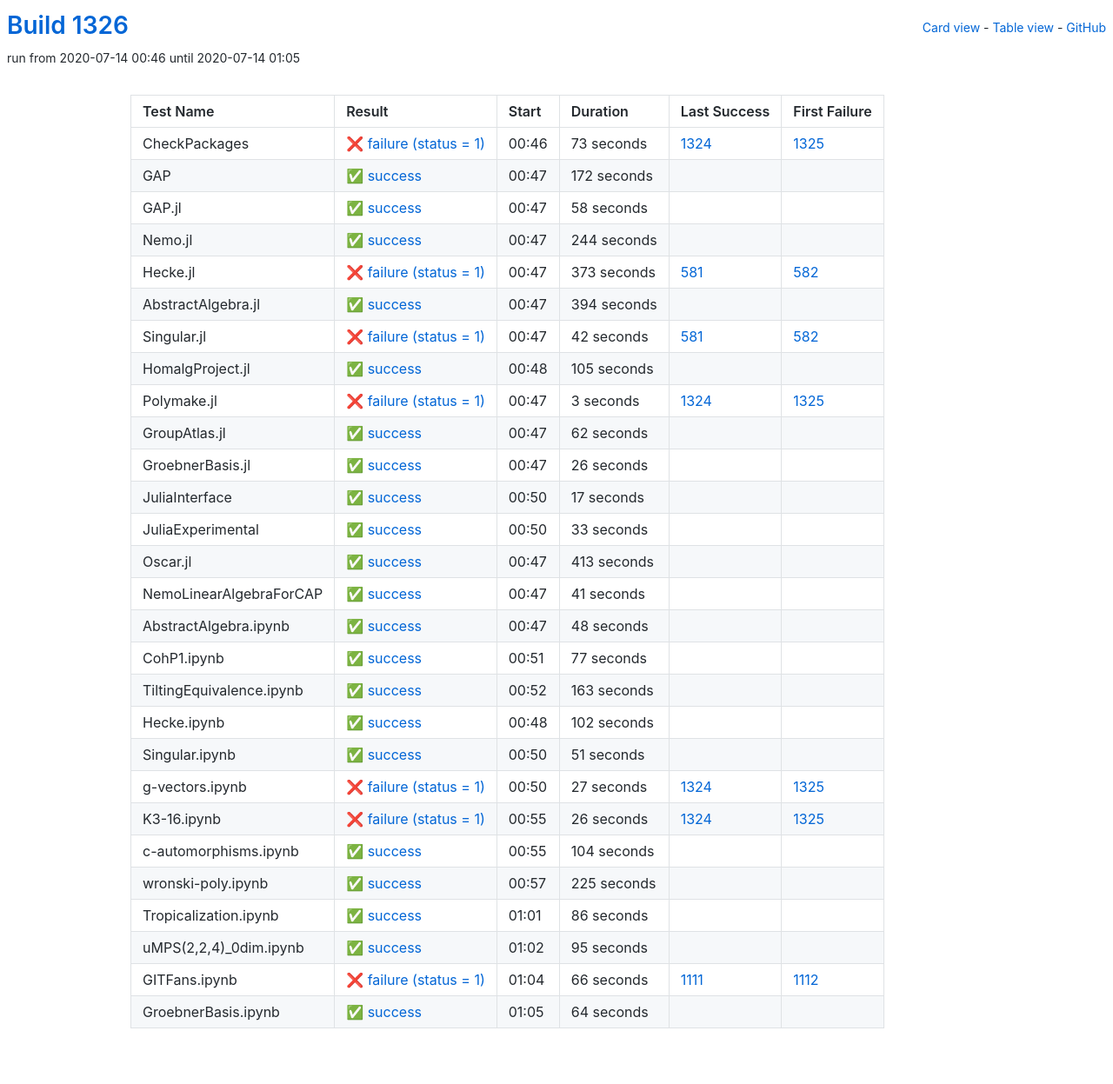
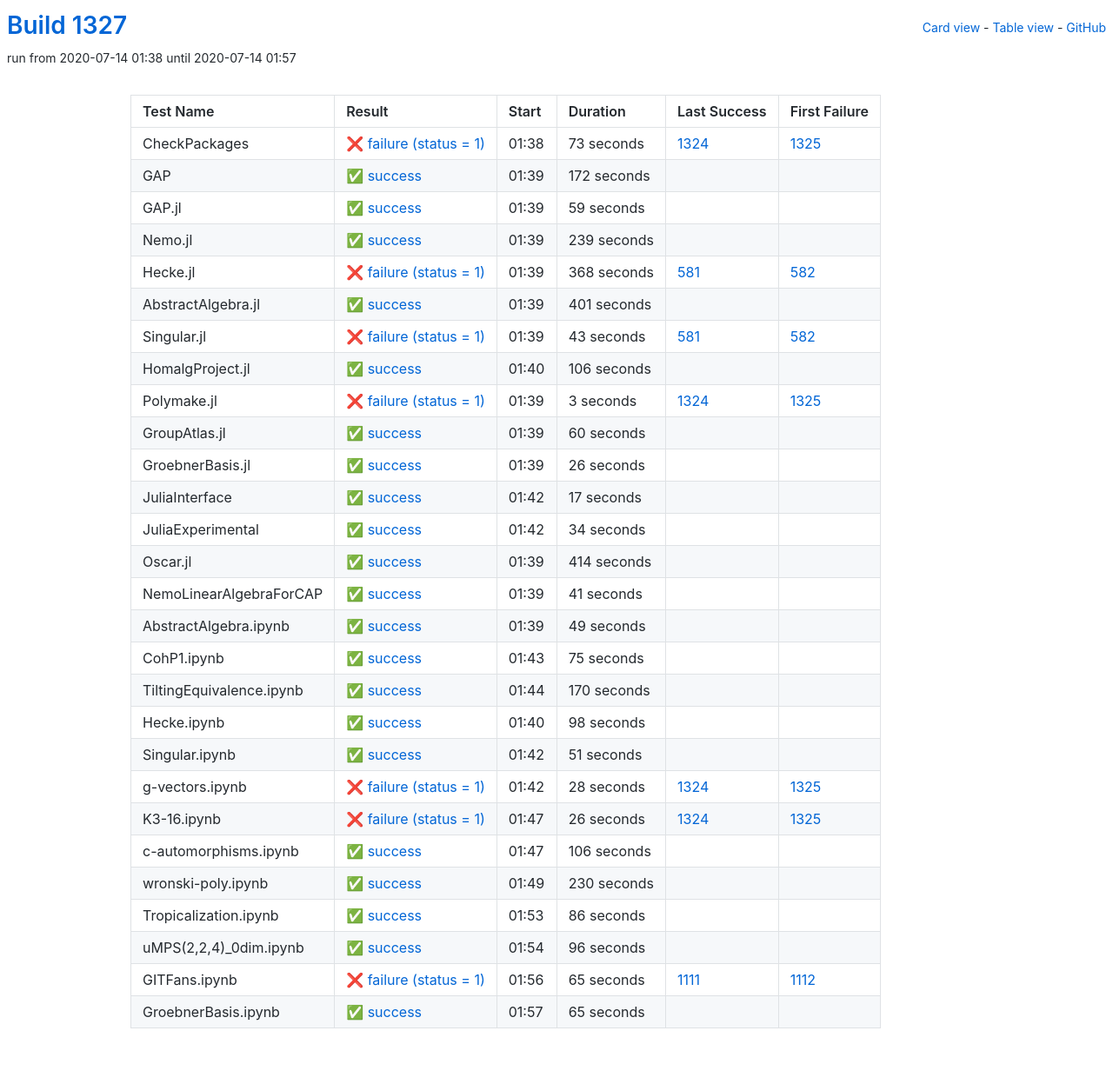
Before and after one commit to oscar-system/oscar-ci-status-1.4, a Jekyll site: the page built from table.html, in a window 1280 px wide. Shown: the whole page at 87% size. Built offline with Jekyll 4.4.1, drawn with Linux system fonts in a browser that asks for light colours.

Commit message:
Build #1327

```diff
--- a/_data/ci.yml
+++ b/_data/ci.yml
@@ -1,6 +1,6 @@
 ---
-build: 1326
-build_url: https://oscarci.mathematik.uni-kl.de/job/oscar-julia-1.4/1326/
+build: 1327
+build_url: https://oscarci.mathematik.uni-kl.de/job/oscar-julia-1.4/1327/
 job: oscar-julia-1.4
 organization: oscar-system
 repo: oscar-ci-status-1.4
@@ -8,8 +8,8 @@ repourl: https://github.com/oscar-system/oscar-ci-status-1.4
 tests:
 - name: CheckPackages
   id: checkpackages
-  log: https://oscarci.mathematik.uni-kl.de/job/oscar-julia-1.4/1326/artifact/logs/build-1326/CheckPackages.log
-  start: 2020-07-14 00:46
+  log: https://oscarci.mathematik.uni-kl.de/job/oscar-julia-1.4/1327/artifact/logs/build-1327/CheckPackages.log
+  start: 2020-07-14 01:38
   success: false
   exitcode: 1
   status: failure
@@ -20,8 +20,8 @@ tests:
   first_failure_url: https://oscarci.mathematik.uni-kl.de/job/oscar-julia-1.4/1325/
 - name: GAP
   id: gap
-  log: https://oscarci.mathematik.uni-kl.de/job/oscar-julia-1.4/1326/artifact/logs/build-1326/GAP.log
-  start: 2020-07-14 00:47
+  log: https://oscarci.mathematik.uni-kl.de/job/oscar-julia-1.4/1327/artifact/logs/build-1327/GAP.log
+  start: 2020-07-14 01:39
   success: true
   exitcode: 0
   status: success
@@ -32,80 +32,80 @@ tests:
   first_failure_url:
 - name: GAP.jl
   id: gap-jl
-  log: https://oscarci.mathematik.uni-kl.de/job/oscar-julia-1.4/1326/artifact/logs/build-1326/GAP.jl.log
-  start: 2020-07-14 00:47
+  log: https://oscarci.mathematik.uni-kl.de/job/oscar-julia-1.4/1327/artifact/logs/build-1327/GAP.jl.log
+  start: 2020-07-14 01:39
   success: true
   exitcode: 0
   status: success
-  duration: 58
+  duration: 59
   last_success: false
   last_success_url:
   first_failure: false
   first_failure_url:
 - name: Nemo.jl
   id: nemo-jl
-  log: https://oscarci.mathematik.uni-kl.de/job/oscar-julia-1.4/1326/artifact/logs/build-1326/Nemo.jl.log
-  start: 2020-07-14 00:47
+  log: https://oscarci.mathematik.uni-kl.de/job/oscar-julia-1.4/1327/artifact/logs/build-1327/Nemo.jl.log
+  start: 2020-07-14 01:39
   success: true
   exitcode: 0
   status: success
-  duration: 244
+  duration: 239
   last_success: false
   last_success_url:
   first_failure: false
   first_failure_url:
 - name: Hecke.jl
   id: hecke-jl
-  log: https://oscarci.mathematik.uni-kl.de/job/oscar-julia-1.4/1326/artifact/logs/build-1326/Hecke.jl.log
-  start: 2020-07-14 00:47
+  log: https://oscarci.mathematik.uni-kl.de/job/oscar-julia-1.4/1327/artifact/logs/build-1327/Hecke.jl.log
+  start: 2020-07-14 01:39
   success: false
   exitcode: 1
   status: failure
-  duration: 373
+  duration: 368
   last_success: 581
   last_success_url: https://oscarci.mathematik.uni-kl.de/job/oscar-julia-1.4/581/
   first_failure: 582
   first_failure_url: https://oscarci.mathematik.uni-kl.de/job/oscar-julia-1.4/582/
 - name: AbstractAlgebra.jl
   id: abstractalgebra-jl
-  log: https://oscarci.mathematik.uni-kl.de/job/oscar-julia-1.4/1326/artifact/logs/build-1326/AbstractAlgebra.jl.log
-  start: 2020-07-14 00:47
+  log: https://oscarci.mathematik.uni-kl.de/job/oscar-julia-1.4/1327/artifact/logs/build-1327/AbstractAlgebra.jl.log
+  start: 2020-07-14 01:39
   success: true
   exitcode: 0
   status: success
-  duration: 394
+  duration: 401
   last_success: false
   last_success_url:
   first_failure: false
   first_failure_url:
 - name: Singular.jl
   id: singular-jl
-  log: https://oscarci.mathematik.uni-kl.de/job/oscar-julia-1.4/1326/artifact/logs/build-1326/Singular.jl.log
-  start: 2020-07-14 00:47
+  log: https://oscarci.mathematik.uni-kl.de/job/oscar-julia-1.4/1327/artifact/logs/build-1327/Singular.jl.log
+  start: 2020-07-14 01:39
   success: false
   exitcode: 1
   status: failure
-  duration: 42
+  duration: 43
   last_success: 581
   last_success_url: https://oscarci.mathematik.uni-kl.de/job/oscar-julia-1.4/581/
   first_failure: 582
   first_failure_url: https://oscarci.mathematik.uni-kl.de/job/oscar-julia-1.4/582/
 - name: HomalgProject.jl
   id: homalgproject-jl
-  log: https://oscarci.mathematik.uni-kl.de/job/oscar-julia-1.4/1326/artifact/logs/build-1326/HomalgProject.jl.log
-  start: 2020-07-14 00:48
+  log: https://oscarci.mathematik.uni-kl.de/job/oscar-julia-1.4/1327/artifact/logs/build-1327/HomalgProject.jl.log
+  start: 2020-07-14 01:40
   success: true
   exitcode: 0
   status: success
-  duration: 105
+  duration: 106
   last_success: false
   last_success_url:
   first_failure: false
   first_failure_url:
 - name: Polymake.jl
   id: polymake-jl
-  log: https://oscarci.mathematik.uni-kl.de/job/oscar-julia-1.4/1326/artifact/logs/build-1326/Polymake.jl.log
-  start: 2020-07-14 00:47
+  log: https://oscarci.mathematik.uni-kl.de/job/oscar-julia-1.4/1327/artifact/logs/build-1327/Polymake.jl.log
+  start: 2020-07-14 01:39
   success: false
   exitcode: 1
   status: failure
@@ -116,20 +116,20 @@ tests:
   first_failure_url: https://oscarci.mathematik.uni-kl.de/job/oscar-julia-1.4/1325/
 - name: GroupAtlas.jl
   id: groupatlas-jl
-  log: https://oscarci.mathematik.uni-kl.de/job/oscar-julia-1.4/1326/artifact/logs/build-1326/GroupAtlas.jl.log
-  start: 2020-07-14 00:47
+  log: https://oscarci.mathematik.uni-kl.de/job/oscar-julia-1.4/1327/artifact/logs/build-1327/GroupAtlas.jl.log
+  start: 2020-07-14 01:39
   success: true
   exitcode: 0
   status: success
-  duration: 62
+  duration: 60
   last_success: false
   last_success_url:
   first_failure: false
   first_failure_url:
 - name: GroebnerBasis.jl
   id: groebnerbasis-jl
-  log: https://oscarci.mathematik.uni-kl.de/job/oscar-julia-1.4/1326/artifact/logs/build-1326/GroebnerBasis.jl.log
-  start: 2020-07-14 00:47
+  log: https://oscarci.mathematik.uni-kl.de/job/oscar-julia-1.4/1327/artifact/logs/build-1327/GroebnerBasis.jl.log
+  start: 2020-07-14 01:39
   success: true
   exitcode: 0
   status: success
@@ -140,8 +140,8 @@ tests:
   first_failure_url:
 - name: JuliaInterface
   id: juliainterface
-  log: https://oscarci.mathematik.uni-kl.de/job/oscar-julia-1.4/1326/artifact/logs/build-1326/JuliaInterface.log
-  start: 2020-07-14 00:50
+  log: https://oscarci.mathematik.uni-kl.de/job/oscar-julia-1.4/1327/artifact/logs/build-1327/JuliaInterface.log
+  start: 2020-07-14 01:42
   success: true
   exitcode: 0
   status: success
@@ -152,32 +152,32 @@ tests:
   first_failure_url:
 - name: JuliaExperimental
   id: juliaexperimental
-  log: https://oscarci.mathematik.uni-kl.de/job/oscar-julia-1.4/1326/artifact/logs/build-1326/JuliaExperimental.log
-  start: 2020-07-14 00:50
+  log: https://oscarci.mathematik.uni-kl.de/job/oscar-julia-1.4/1327/artifact/logs/build-1327/JuliaExperimental.log
+  start: 2020-07-14 01:42
   success: true
   exitcode: 0
   status: success
-  duration: 33
+  duration: 34
   last_success: false
   last_success_url:
   first_failure: false
   first_failure_url:
 - name: Oscar.jl
   id: oscar-jl
-  log: https://oscarci.mathematik.uni-kl.de/job/oscar-julia-1.4/1326/artifact/logs/build-1326/Oscar.jl.log
-  start: 2020-07-14 00:47
+  log: https://oscarci.mathematik.uni-kl.de/job/oscar-julia-1.4/1327/artifact/logs/build-1327/Oscar.jl.log
+  start: 2020-07-14 01:39
   success: true
   exitcode: 0
   status: success
-  duration: 413
+  duration: 414
   last_success: false
   last_success_url:
   first_failure: false
   first_failure_url:
 - name: NemoLinearAlgebraForCAP
   id: nemolinearalgebraforcap
-  log: https://oscarci.mathematik.uni-kl.de/job/oscar-julia-1.4/1326/artifact/logs/build-1326/NemoLinearAlgebraForCAP.log
-  start: 2020-07-14 00:47
+  log: https://oscarci.mathematik.uni-kl.de/job/oscar-julia-1.4/1327/artifact/logs/build-1327/NemoLinearAlgebraForCAP.log
+  start: 2020-07-14 01:39
   success: true
   exitcode: 0
   status: success
@@ -188,56 +188,56 @@ tests:
   first_failure_url:
 - name: AbstractAlgebra.ipynb
   id: abstractalgebra-ipynb
-  log: https://oscarci.mathematik.uni-kl.de/job/oscar-julia-1.4/1326/artifact/logs/build-1326/AbstractAlgebra.ipynb.log
-  start: 2020-07-14 00:47
+  log: https://oscarci.mathematik.uni-kl.de/job/oscar-julia-1.4/1327/artifact/logs/build-1327/AbstractAlgebra.ipynb.log
+  start: 2020-07-14 01:39
   success: true
   exitcode: 0
   status: success
-  duration: 48
+  duration: 49
   last_success: false
   last_success_url:
   first_failure: false
   first_failure_url:
 - name: CohP1.ipynb
   id: cohp1-ipynb
-  log: https://oscarci.mathematik.uni-kl.de/job/oscar-julia-1.4/1326/artifact/logs/build-1326/CohP1.ipynb.log
-  start: 2020-07-14 00:51
+  log: https://oscarci.mathematik.uni-kl.de/job/oscar-julia-1.4/1327/artifact/logs/build-1327/CohP1.ipynb.log
+  start: 2020-07-14 01:43
   success: true
   exitcode: 0
   status: success
-  duration: 77
+  duration: 75
   last_success: false
   last_success_url:
   first_failure: false
   first_failure_url:
 - name: TiltingEquivalence.ipynb
   id: tiltingequivalence-ipynb
-  log: https://oscarci.mathematik.uni-kl.de/job/oscar-julia-1.4/1326/artifact/logs/build-1326/TiltingEquivalence.ipynb.log
-  start: 2020-07-14 00:52
+  log: https://oscarci.mathematik.uni-kl.de/job/oscar-julia-1.4/1327/artifact/logs/build-1327/TiltingEquivalence.ipynb.log
+  start: 2020-07-14 01:44
   success: true
   exitcode: 0
   status: success
-  duration: 163
+  duration: 170
   last_success: false
   last_success_url:
   first_failure: false
   first_failure_url:
 - name: Hecke.ipynb
   id: hecke-ipynb
-  log: https://oscarci.mathematik.uni-kl.de/job/oscar-julia-1.4/1326/artifact/logs/build-1326/Hecke.ipynb.log
-  start: 2020-07-14 00:48
+  log: https://oscarci.mathematik.uni-kl.de/job/oscar-julia-1.4/1327/artifact/logs/build-1327/Hecke.ipynb.log
+  start: 2020-07-14 01:40
   success: true
   exitcode: 0
   status: success
-  duration: 102
+  duration: 98
   last_success: false
   last_success_url:
   first_failure: false
   first_failure_url:
 - name: Singular.ipynb
   id: singular-ipynb
-  log: https://oscarci.mathematik.uni-kl.de/job/oscar-julia-1.4/1326/artifact/logs/build-1326/Singular.ipynb.log
-  start: 2020-07-14 00:50
+  log: https://oscarci.mathematik.uni-kl.de/job/oscar-julia-1.4/1327/artifact/logs/build-1327/Singular.ipynb.log
+  start: 2020-07-14 01:42
   success: true
   exitcode: 0
   status: success
@@ -248,20 +248,20 @@ tests:
   first_failure_url:
 - name: g-vectors.ipynb
   id: g-vectors-ipynb
-  log: https://oscarci.mathematik.uni-kl.de/job/oscar-julia-1.4/1326/artifact/logs/build-1326/g-vectors.ipynb.log
-  start: 2020-07-14 00:50
+  log: https://oscarci.mathematik.uni-kl.de/job/oscar-julia-1.4/1327/artifact/logs/build-1327/g-vectors.ipynb.log
+  start: 2020-07-14 01:42
   success: false
   exitcode: 1
   status: failure
-  duration: 27
+  duration: 28
   last_success: 1324
   last_success_url: https://oscarci.mathematik.uni-kl.de/job/oscar-julia-1.4/1324/
   first_failure: 1325
   first_failure_url: https://oscarci.mathematik.uni-kl.de/job/oscar-julia-1.4/1325/
 - name: K3-16.ipynb
   id: k3-16-ipynb
-  log: https://oscarci.mathematik.uni-kl.de/job/oscar-julia-1.4/1326/artifact/logs/build-1326/K3-16.ipynb.log
-  start: 2020-07-14 00:55
+  log: https://oscarci.mathematik.uni-kl.de/job/oscar-julia-1.4/1327/artifact/logs/build-1327/K3-16.ipynb.log
+  start: 2020-07-14 01:47
   success: false
   exitcode: 1
   status: failure
@@ -272,32 +272,32 @@ tests:
   first_failure_url: https://oscarci.mathematik.uni-kl.de/job/oscar-julia-1.4/1325/
 - name: c-automorphisms.ipynb
   id: c-automorphisms-ipynb
-  log: https://oscarci.mathematik.uni-kl.de/job/oscar-julia-1.4/1326/artifact/logs/build-1326/c-automorphisms.ipynb.log
-  start: 2020-07-14 00:55
+  log: https://oscarci.mathematik.uni-kl.de/job/oscar-julia-1.4/1327/artifact/logs/build-1327/c-automorphisms.ipynb.log
+  start: 2020-07-14 01:47
   success: true
   exitcode: 0
   status: success
-  duration: 104
+  duration: 106
   last_success: false
   last_success_url:
   first_failure: false
   first_failure_url:
 - name: wronski-poly.ipynb
   id: wronski-poly-ipynb
-  log: https://oscarci.mathematik.uni-kl.de/job/oscar-julia-1.4/1326/artifact/logs/build-1326/wronski-poly.ipynb.log
-  start: 2020-07-14 00:57
+  log: https://oscarci.mathematik.uni-kl.de/job/oscar-julia-1.4/1327/artifact/logs/build-1327/wronski-poly.ipynb.log
+  start: 2020-07-14 01:49
   success: true
   exitcode: 0
   status: success
-  duration: 225
+  duration: 230
   last_success: false
   last_success_url:
   first_failure: false
   first_failure_url:
 - name: Tropicalization.ipynb
   id: tropicalization-ipynb
-  log: https://oscarci.mathematik.uni-kl.de/job/oscar-julia-1.4/1326/artifact/logs/build-1326/Tropicalization.ipynb.log
-  start: 2020-07-14 01:01
+  log: https://oscarci.mathematik.uni-kl.de/job/oscar-julia-1.4/1327/artifact/logs/build-1327/Tropicalization.ipynb.log
+  start: 2020-07-14 01:53
   success: true
   exitcode: 0
   status: success
@@ -308,36 +308,36 @@ tests:
   first_failure_url:
 - name: uMPS(2,2,4)_0dim.ipynb
   id: umps-2-2-4-0dim-ipynb
-  log: https://oscarci.mathematik.uni-kl.de/job/oscar-julia-1.4/1326/artifact/logs/build-1326/uMPS-2-2-4-_0dim.ipynb.log
-  start: 2020-07-14 01:02
+  log: https://oscarci.mathematik.uni-kl.de/job/oscar-julia-1.4/1327/artifact/logs/build-1327/uMPS-2-2-4-_0dim.ipynb.log
+  start: 2020-07-14 01:54
   success: true
   exitcode: 0
   status: success
-  duration: 95
+  duration: 96
   last_success: false
   last_success_url:
   first_failure: false
   first_failure_url:
 - name: GITFans.ipynb
   id: gitfans-ipynb
-  log: https://oscarci.mathematik.uni-kl.de/job/oscar-julia-1.4/1326/artifact/logs/build-1326/GITFans.ipynb.log
-  start: 2020-07-14 01:04
+  log: https://oscarci.mathematik.uni-kl.de/job/oscar-julia-1.4/1327/artifact/logs/build-1327/GITFans.ipynb.log
+  start: 2020-07-14 01:56
   success: false
   exitcode: 1
   status: failure
-  duration: 66
+  duration: 65
   last_success: 1111
   last_success_url: https://oscarci.mathematik.uni-kl.de/job/oscar-julia-1.4/1111/
   first_failure: 1112
   first_failure_url: https://oscarci.mathematik.uni-kl.de/job/oscar-julia-1.4/1112/
 - name: GroebnerBasis.ipynb
   id: groebnerbasis-ipynb
-  log: https://oscarci.mathematik.uni-kl.de/job/oscar-julia-1.4/1326/artifact/logs/build-1326/GroebnerBasis.ipynb.log
-  start: 2020-07-14 01:05
+  log: https://oscarci.mathematik.uni-kl.de/job/oscar-julia-1.4/1327/artifact/logs/build-1327/GroebnerBasis.ipynb.log
+  start: 2020-07-14 01:57
   success: true
   exitcode: 0
   status: success
-  duration: 64
+  duration: 65
   last_success: false
   last_success_url:
   first_failure: false
```
Also changed, not shown: README.md.
